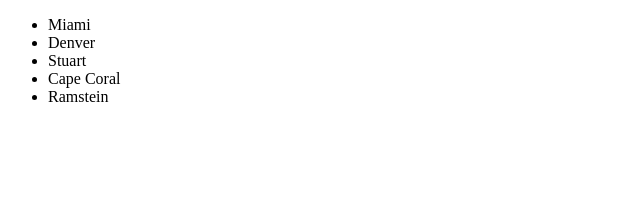
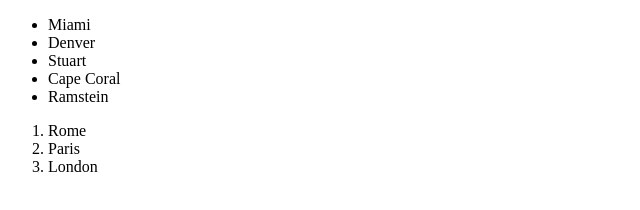
Before and after one commit to bleyva21/html-exercise, a plain HTML site: page index.html in a window 1280 px wide. Shown: the whole page, without its empty margins (0-640 px from the left). Drawn offline with Linux system fonts and the light colour scheme.

Commit message:
Ordered list

```diff
--- a/index.html
+++ b/index.html
@@ -14,5 +14,11 @@
             <li>Cape Coral</li>
             <li>Ramstein</li>
         </ul>
+
+        <ol>
+            <li>Rome</li>
+            <li>Paris</li>
+            <li>London</li>
+          </ol>
     </body>
 </html>
```
